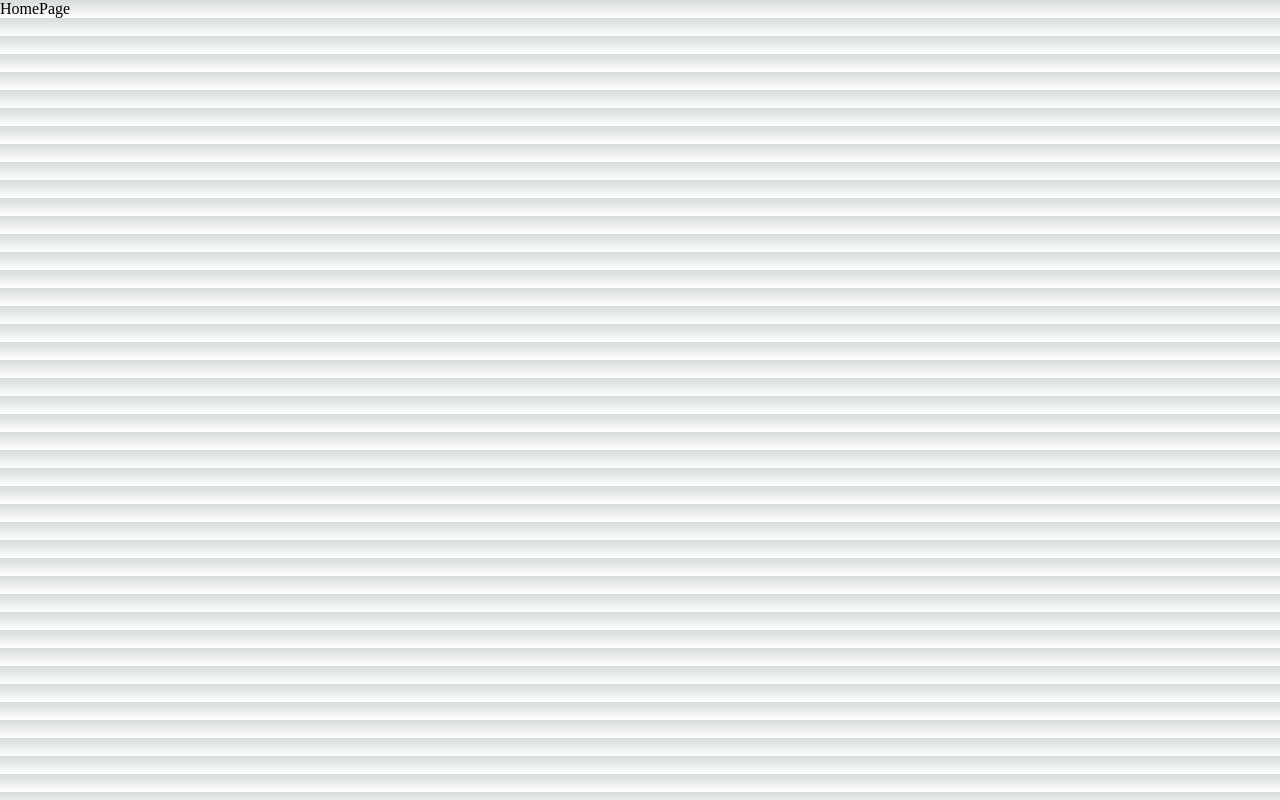
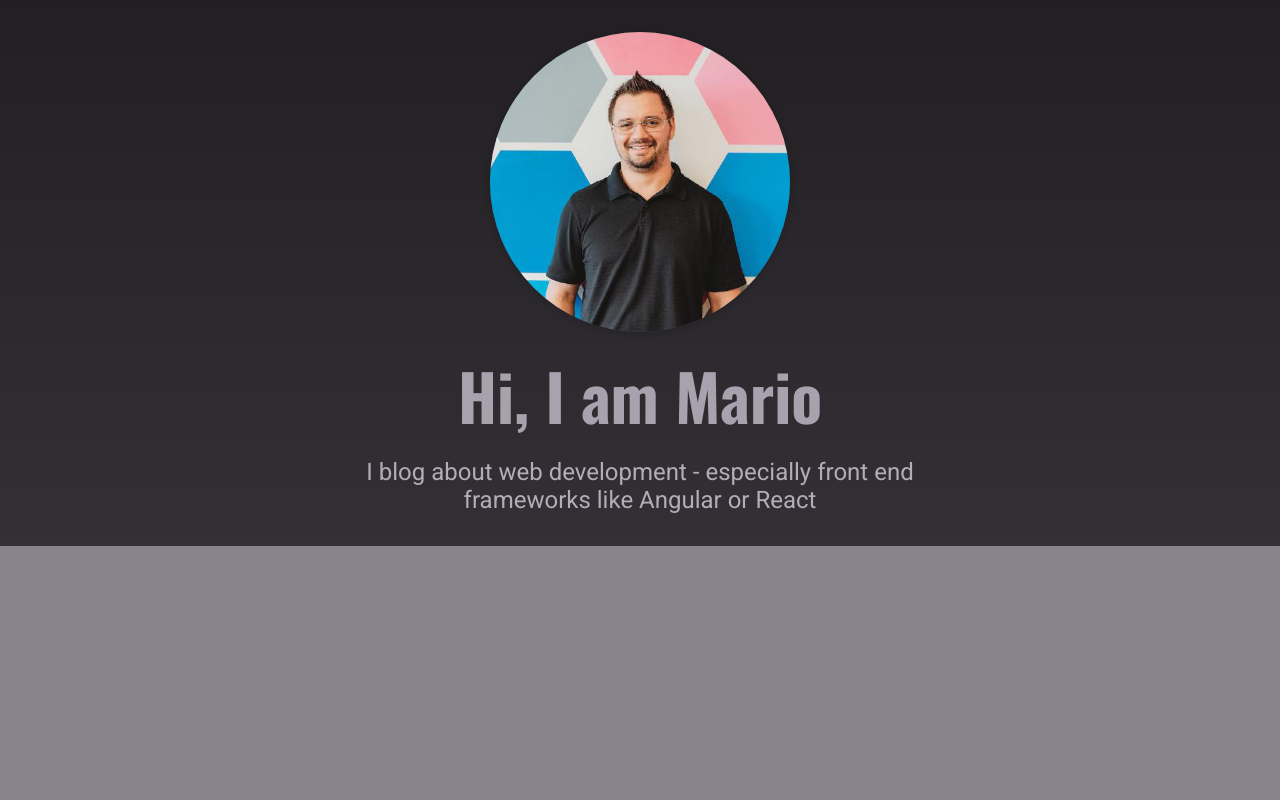
Before and after one commit to mjvinti/next-blog, a Next.js app: page / in a window 1280 px wide. Built offline with nearby package versions, Linux system fonts and the light colour scheme.

Commit message:
added home page and hero component

```diff
--- /dev/null
+++ b/components/home-page/hero.js
@@ -0,0 +1,25 @@
+import Image from "next/image";
+
+import classes from "./hero.module.css";
+
+const Hero = () => {
+  return (
+    <section className={classes.hero}>
+      <div className={classes.image}>
+        <Image
+          alt="An image showing Mario"
+          height={300}
+          src="/images/site/mario.png"
+          width={300}
+        />
+      </div>
+      <h1>Hi, I am Mario</h1>
+      <p>
+        I blog about web development - especially front end frameworks like
+        Angular or React
+      </p>
+    </section>
+  );
+};
+
+export default Hero;
--- /dev/null
+++ b/components/home-page/hero.module.css
@@ -0,0 +1,40 @@
+.hero {
+  text-align: center;
+  background-image: linear-gradient(
+    to bottom,
+    var(--color-grey-900),
+    var(--color-grey-800)
+  );
+  padding: var(--size-8) 0;
+}
+
+.image {
+  width: 300px;
+  height: 300px;
+  box-shadow: 0 1px 8px rgba(0, 0, 0, 0.2);
+  border-radius: 50%;
+  overflow: hidden;
+  background-color: var(--color-grey-700);
+  margin: auto;
+}
+
+.image img {
+  object-fit: cover;
+  object-position: top;
+  width: 100%;
+  height: 100%;
+}
+
+.hero h1 {
+  font-size: var(--size-16);
+  margin: var(--size-4) 0;
+  color: var(--color-grey-300);
+}
+
+.hero p {
+  font-size: var(--size-6);
+  color: var(--color-grey-200);
+  width: 90%;
+  max-width: 40rem;
+  margin: auto;
+}
--- a/pages/index.js
+++ b/pages/index.js
@@ -1,5 +1,11 @@
+import Hero from "@/components/home-page/hero";
+
 const HomePage = () => {
-  return <div>HomePage</div>;
+  return (
+    <>
+      <Hero />
+    </>
+  );
 };
 
 export default HomePage;
--- a/styles/globals.css
+++ b/styles/globals.css
@@ -1,107 +1,64 @@
-:root {
-  --max-width: 1100px;
-  --border-radius: 12px;
-  --font-mono: ui-monospace, Menlo, Monaco, 'Cascadia Mono', 'Segoe UI Mono',
-    'Roboto Mono', 'Oxygen Mono', 'Ubuntu Monospace', 'Source Code Pro',
-    'Fira Mono', 'Droid Sans Mono', 'Courier New', monospace;
-
-  --foreground-rgb: 0, 0, 0;
-  --background-start-rgb: 214, 219, 220;
-  --background-end-rgb: 255, 255, 255;
-
-  --primary-glow: conic-gradient(
-    from 180deg at 50% 50%,
-    #16abff33 0deg,
-    #0885ff33 55deg,
-    #54d6ff33 120deg,
-    #0071ff33 160deg,
-    transparent 360deg
-  );
-  --secondary-glow: radial-gradient(
-    rgba(255, 255, 255, 1),
-    rgba(255, 255, 255, 0)
-  );
-
-  --tile-start-rgb: 239, 245, 249;
-  --tile-end-rgb: 228, 232, 233;
-  --tile-border: conic-gradient(
-    #00000080,
-    #00000040,
-    #00000030,
-    #00000020,
-    #00000010,
-    #00000010,
-    #00000080
-  );
-
-  --callout-rgb: 238, 240, 241;
-  --callout-border-rgb: 172, 175, 176;
-  --card-rgb: 180, 185, 188;
-  --card-border-rgb: 131, 134, 135;
-}
-
-@media (prefers-color-scheme: dark) {
-  :root {
-    --foreground-rgb: 255, 255, 255;
-    --background-start-rgb: 0, 0, 0;
-    --background-end-rgb: 0, 0, 0;
-
-    --primary-glow: radial-gradient(rgba(1, 65, 255, 0.4), rgba(1, 65, 255, 0));
-    --secondary-glow: linear-gradient(
-      to bottom right,
-      rgba(1, 65, 255, 0),
-      rgba(1, 65, 255, 0),
-      rgba(1, 65, 255, 0.3)
-    );
-
-    --tile-start-rgb: 2, 13, 46;
-    --tile-end-rgb: 2, 5, 19;
-    --tile-border: conic-gradient(
-      #ffffff80,
-      #ffffff40,
-      #ffffff30,
-      #ffffff20,
-      #ffffff10,
-      #ffffff10,
-      #ffffff80
-    );
-
-    --callout-rgb: 20, 20, 20;
-    --callout-border-rgb: 108, 108, 108;
-    --card-rgb: 100, 100, 100;
-    --card-border-rgb: 200, 200, 200;
-  }
-}
+@import url("https://fonts.googleapis.com/css2?family=Oswald:wght@700&family=Roboto&family=Source+Sans+Pro:wght@300&display=swap");
 
 * {
   box-sizing: border-box;
-  padding: 0;
-  margin: 0;
-}
-
-html,
-body {
-  max-width: 100vw;
-  overflow-x: hidden;
 }
 
 body {
-  color: rgb(var(--foreground-rgb));
-  background: linear-gradient(
-      to bottom,
-      transparent,
-      rgb(var(--background-end-rgb))
-    )
-    rgb(var(--background-start-rgb));
+  --color-grey-50: hsl(265, 55%, 96%);
+  --color-grey-100: hsl(265, 19%, 88%);
+  --color-grey-200: hsl(265, 7%, 70%);
+  --color-grey-300: hsl(265, 6%, 66%);
+  --color-grey-400: hsl(265, 4%, 57%);
+  --color-grey-500: hsl(265, 3%, 53%);
+  --color-grey-600: hsl(265, 4%, 42%);
+  --color-grey-700: hsl(265, 4%, 31%);
+  --color-grey-800: hsl(276, 5%, 20%);
+  --color-grey-900: hsl(280, 5%, 13%);
+
+  --color-primary-50: #c8b3ce;
+  --color-primary-100: #a07aaa;
+  --color-primary-200: #884c97;
+  --color-primary-300: #843897;
+  --color-primary-400: #732392;
+  --color-primary-500: #5a097a;
+  --color-primary-600: #480264;
+  --color-primary-700: #3d0264;
+
+  --color-success-100: #a2f0bc;
+  --color-success-500: #12bd4b;
+
+  --color-error-100: #f1acc9;
+  --color-error-500: #a10c4a;
+
+  --size-1: 0.25rem;
+  --size-2: 0.5rem;
+  --size-3: 0.75rem;
+  --size-4: 1rem;
+  --size-5: 1.25rem;
+  --size-6: 1.5rem;
+  --size-8: 2rem;
+  --size-16: 4rem;
+  --size-20: 5rem;
+  --size-40: 10rem;
+
+  margin: 0;
+  background-color: var(--color-grey-500);
+  color: #252525;
+  font-family: "Roboto", sans-serif;
+}
+
+h1,
+h2,
+h3 {
+  font-family: "Oswald", "Roboto", sans-serif;
 }
 
 a {
-  color: inherit;
   text-decoration: none;
 }
 
-@media (prefers-color-scheme: dark) {
-  html {
-    color-scheme: dark;
-  }
+button {
+  font: inherit;
+  cursor: pointer;
 }
```
Also changed, not shown: components/home-page/featured-posts.module.css (added, +17 -0 lines), components/home-page/featured-posts.js (added), public/images/site/mario.png (added).
